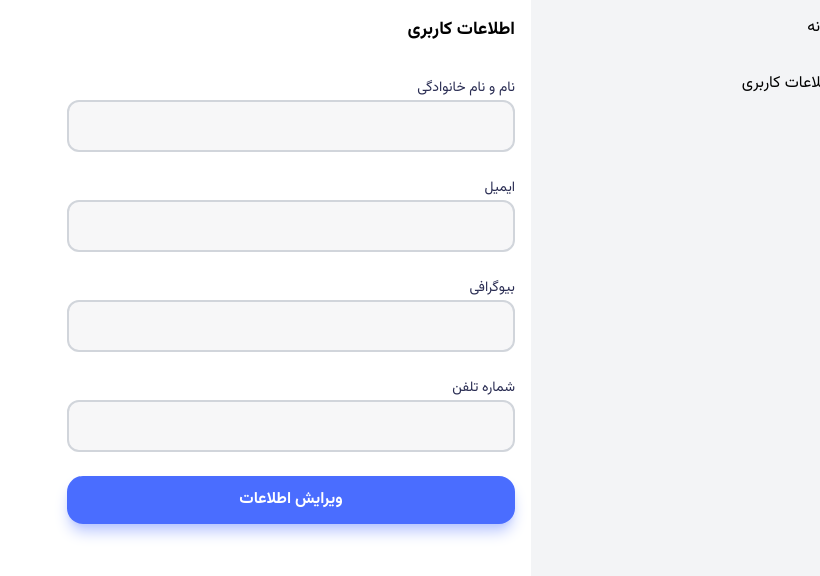
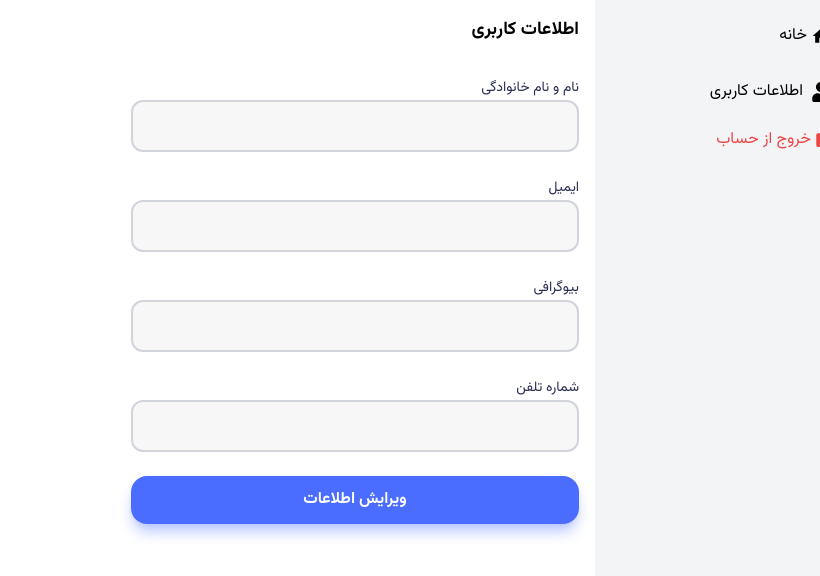
Before and after one commit to code-Alireza-code/shop-app-nextjs, a Next.js app in the folder frontend/: page /profile/me in a window 1280 px wide. Shown: the top 576 px of the page, without its empty margins (460-1280 px from the left). Built offline with nearby package versions, Linux system fonts and the light colour scheme; no server answers.

Commit message:
add logout user functionality +implement in Sidebar component

```diff
--- a/frontend/src/app/(profile)/profile/_/components/Sidebar.tsx
+++ b/frontend/src/app/(profile)/profile/_/components/Sidebar.tsx
@@ -1,14 +1,57 @@
+"use client";
+
 import Link from "next/link";
+import { FaUser } from "react-icons/fa";
+import { IoExit } from "react-icons/io5";
+import { MdHome } from "react-icons/md";
+import { useLogoutUser } from "../hooks/useLogoutUser";
+import { useRouter } from "next/navigation";
 
 function Sidebar() {
+  const { logout, isLogingOut } = useLogoutUser();
+  const router = useRouter();
+
+  const handleLogout = async () => {
+    await logout(undefined, {
+      onSuccess: () => {
+        setTimeout(() => {
+          router.push("/");
+        }, 1500);
+      },
+    });
+  };
+
   return (
     <div>
-      <ul className="flex flex-col space-y-8">
+      <ul className="flex flex-col space-y-4">
         <li>
-          <Link href="/">خانه</Link>
+          <Link
+            href="/"
+            className="flex items-center gap-x-1 px-1 py-2 rounded-lg  hover:bg-primary-700 hover:text-white transition-all duration-300 ease-out"
+          >
+            <MdHome className="size-5" />
+            <span>خانه</span>
+          </Link>
         </li>
         <li>
-          <Link href="/profile/me">اطلاعات کاربری</Link>
+          <Link
+            href="/profile/me"
+            className="flex items-center gap-x-2 px-1 py-2 rounded-lg hover:bg-primary-700 hover:text-white transition-all duration-300 ease-out"
+          >
+            <FaUser className="size-5" />
+            <span>اطلاعات کاربری</span>
+          </Link>
+        </li>
+        <li>
+          <button
+            className="flex items-center gap-x-1 text-red-500 disabled:text-gray-400"
+            type="button"
+            onClick={handleLogout}
+            disabled={isLogingOut}
+          >
+            <IoExit className="size-5" />
+            <span>خروج از حساب</span>
+          </button>
         </li>
       </ul>
     </div>
--- /dev/null
+++ b/frontend/src/app/(profile)/profile/_/hooks/useLogoutUser.ts
@@ -0,0 +1,23 @@
+import { logoutUserApi } from "@/services/authService";
+import { BackendError } from "@/types/Error";
+import { useMutation, useQueryClient } from "@tanstack/react-query";
+import toast from "react-hot-toast";
+
+export const useLogoutUser = () => {
+  const queryClient = useQueryClient();
+  const { mutateAsync: logout, isPending: isLogingOut } = useMutation({
+    mutationFn: logoutUserApi,
+    onSuccess: (data) => {
+      queryClient.invalidateQueries({ queryKey: ["get-user"] });
+      toast.success(data?.message || "با موفقیت خارج شدید");
+    },
+    onError: (err: unknown) => {
+      toast.success(
+        (err as BackendError).response.data.message ||
+          "خطا هنگام خروج از حساب !"
+      );
+    },
+  });
+
+  return { logout, isLogingOut };
+};
--- a/frontend/src/app/(profile)/profile/layout.tsx
+++ b/frontend/src/app/(profile)/profile/layout.tsx
@@ -14,11 +14,11 @@ function layout({ children }: { children: ReactNode }) {
     <html lang="fa" dir="rtl">
       <body className={`${vazirFont.className} font-sans antialiased`}>
         <Providers>
-          <div className="grid grid-cols-4 bg-white h-screen">
+          <div className="grid grid-cols-5 bg-white h-screen">
             <div className="col-span-1 bg-gray-100 overflow-y-auto p-4">
               <Sidebar />
             </div>
-            <div className="col-span-3 overflow-y-auto p-4">{children}</div>
+            <div className="col-span-4 overflow-y-auto p-4">{children}</div>
           </div>
         </Providers>
       </body>
--- a/frontend/src/services/authService.ts
+++ b/frontend/src/services/authService.ts
@@ -28,3 +28,7 @@ export async function getUserApi() {
 export async function updateUserApi(data: ProfileFormDataType) {
   return http.patch("/user/update", data).then(({ data }) => data.data);
 }
+
+export async function logoutUserApi() {
+  return http.post("/user/logout").then(({ data }) => data.data);
+}
--- a/frontend/src/styles/globals.css
+++ b/frontend/src/styles/globals.css
@@ -83,10 +83,7 @@ button {
 }
 button:disabled {
   cursor: not-allowed;
-  background-color: rgb(var(--color-secondary-300), 0.5);
-  color: rgb(var(--color-secondary-700), 0.5);
   pointer-events: none;
-  box-shadow: none;
 }
 
 /* inupt number */
```
